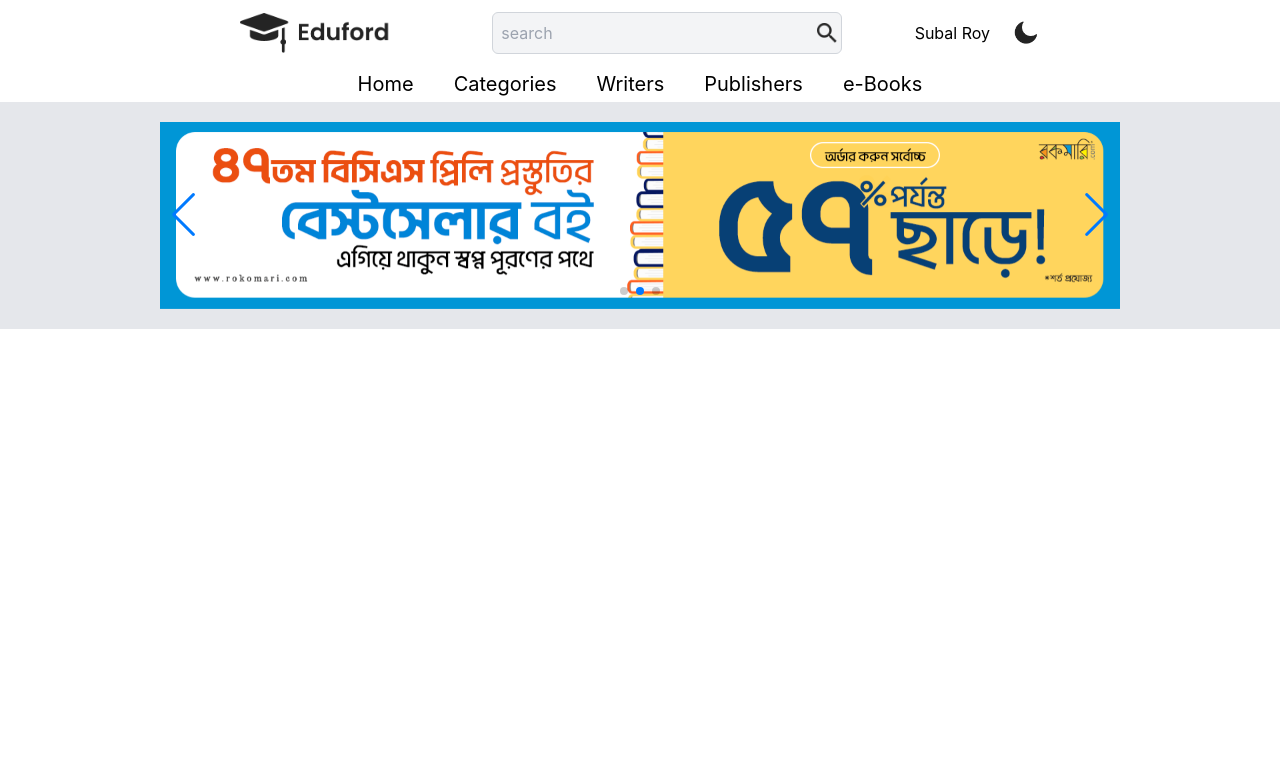
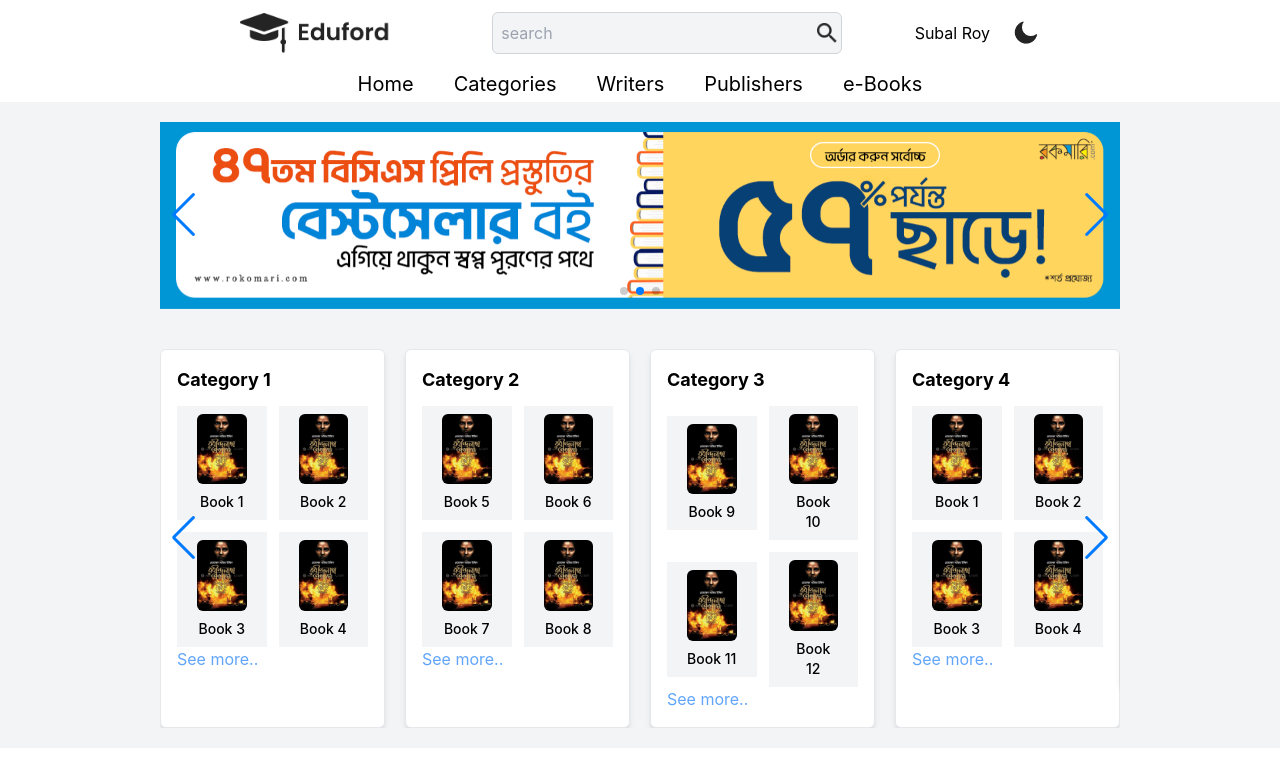
Before and after one commit to subal-roy/e-bookshop, a React (Create React App) app in the folder frontend/: page / in a window 1280 px wide. Shown: the top 766 px of the page. Built offline with nearby package versions, Linux system fonts and the light colour scheme.

Commit message:
added category container slider

```diff
--- a/frontend/src/App.js
+++ b/frontend/src/App.js
@@ -3,6 +3,7 @@
 import Navbar from "./Components/Navbar/Navbar";
 import { useEffect } from "react";
 import SlideShow from "./Components/SlideShow";
+import CategoryContainer from "./Components/CategoryContainer/CategoryContainer";
 
 const App = () => {
   const [theme, setTheme] = useState(() => {
@@ -16,8 +17,9 @@
   return (
     <div className={`${theme === "light" ? "bg-white" : "bg-black"}`}>
       <Navbar theme={theme} setTheme={setTheme} />
-      <div className={`${theme === "light" ? "bg-gray-200" : "bg-black"}`}>
+      <div className={`${theme === "light" ? "bg-gray-100" : "bg-black"}`}>
         <SlideShow />
+        <CategoryContainer/>
       </div>
     </div>
   );
--- /dev/null
+++ b/frontend/src/Components/CategoryContainer/CategoryContainer.jsx
@@ -0,0 +1,115 @@
+import React from "react";
+import { Swiper, SwiperSlide } from "swiper/react";
+import "swiper/css";
+import "swiper/css/pagination";
+import "swiper/css/navigation";
+import { Navigation, Pagination } from "swiper/modules";
+import book from "../../assets/book1.jpg";
+
+const CategoryContainer = () => {
+  // Sample data with categories and books
+  const categories = [
+    {
+      name: "Category 1",
+      books: [
+        { id: 1, title: "Book 1", cover: book },
+        { id: 2, title: "Book 2", cover: book },
+        { id: 3, title: "Book 3", cover: book },
+        { id: 4, title: "Book 4", cover: book },
+      ],
+    },
+    {
+      name: "Category 2",
+      books: [
+        { id: 5, title: "Book 5", cover: book },
+        { id: 6, title: "Book 6", cover: book },
+        { id: 7, title: "Book 7", cover: book },
+        { id: 8, title: "Book 8", cover: book },
+      ],
+    },
+    {
+      name: "Category 3",
+      books: [
+        { id: 9, title: "Book 9", cover: book },
+        { id: 10, title: "Book 10", cover: book },
+        { id: 11, title: "Book 11", cover: book },
+        { id: 12, title: "Book 12", cover: book },
+      ],
+    },
+    {
+      name: "Category 4",
+      books: [
+        { id: 1, title: "Book 1", cover: book },
+        { id: 2, title: "Book 2", cover: book },
+        { id: 3, title: "Book 3", cover: book },
+        { id: 4, title: "Book 4", cover: book },
+      ],
+    },
+    {
+      name: "Category 4",
+      books: [
+        { id: 5, title: "Book 5", cover: book },
+        { id: 6, title: "Book 6", cover: book },
+        { id: 7, title: "Book 7", cover: book },
+        { id: 8, title: "Book 8", cover: book },
+      ],
+    },
+    {
+      name: "Category 6",
+      books: [
+        { id: 9, title: "Book 9", cover: "https://via.placeholder.com/150" },
+        { id: 10, title: "Book 10", cover: "https://via.placeholder.com/150" },
+        { id: 11, title: "Book 11", cover: "https://via.placeholder.com/150" },
+        { id: 12, title: "Book 12", cover: "https://via.placeholder.com/150" },
+      ],
+    },
+  ];
+
+  return (
+    <div className="m-auto w-3/4 py-5">
+      <Swiper
+        modules={[Pagination, Navigation]}
+        navigation
+        loop={true}
+      >
+        {/* Divide categories into chunks of 3 for each slide */}
+        {Array.from({ length: Math.ceil(categories.length / 4) }).map(
+          (_, i) => (
+            <SwiperSlide key={i}>
+              <div className="grid grid-cols-4 gap-5">
+                {/* For each slide, display four categories */}
+                {categories.slice(i * 4, i * 4 + 4).map((category) => (
+                  <div
+                    key={category.name}
+                    className="border p-4 rounded-md shadow-md bg-white"
+                  >
+                    <h2 className="text-lg font-bold mb-3">{category.name}</h2>
+                    <div className="grid grid-cols-2 gap-3">
+                      {category.books.map((book) => (
+                        <div className="m-auto bg-gray-100 px-5 py-2">
+                          <div key={book.id} className="flex flex-col">
+                            <img
+                              src={book.cover}
+                              alt={book.title}
+                              className="w-20 h-30 rounded-md"
+                            />
+                            <p className="mt-2 text-sm font-medium text-center">
+                              {book.title}
+                            </p>
+                          </div>
+                        </div>
+                      ))}
+                    </div>
+                    <a href="/categories" className="text-blue-400 text-right">See more..</a>
+                  </div>
+                ))}
+              </div>
+            </SwiperSlide>
+          )
+        )}
+      </Swiper>
+    </div>
+  );
+};
+
+export default CategoryContainer;
```
Also changed, not shown: frontend/src/assets/book1.jpg (added).
